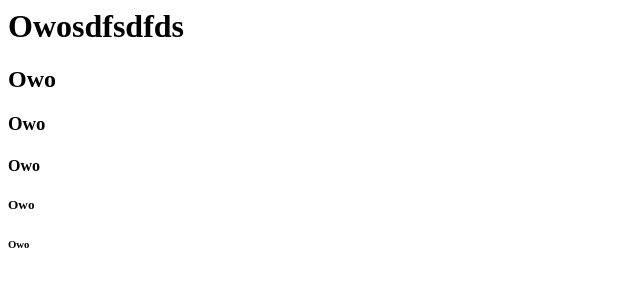
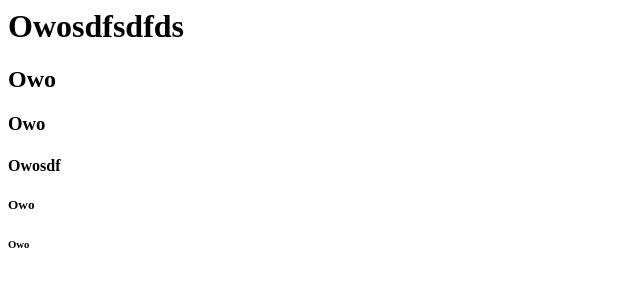
Before and after one commit to ryliemn/bearcopter-soundboard, a plain HTML site: page index.html in a window 1280 px wide. Shown: the full height of the page, 0-640 px from the left. Drawn offline with Linux system fonts and the light colour scheme.

Commit message:
try again

```diff
--- a/index.html
+++ b/index.html
@@ -1,6 +1,6 @@
 <h1>Owosdfsdfds</h1>
 <h2>Owo</h2>
 <h3>Owo</h3>
-<h4>Owo</h4>
+<h4>Owosdf</h4>
 <h5>Owo</h5>
 <h6>Owo</h6>
```
